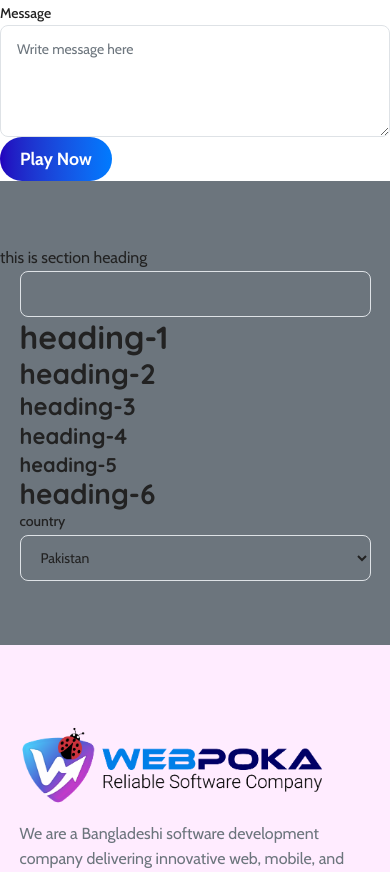
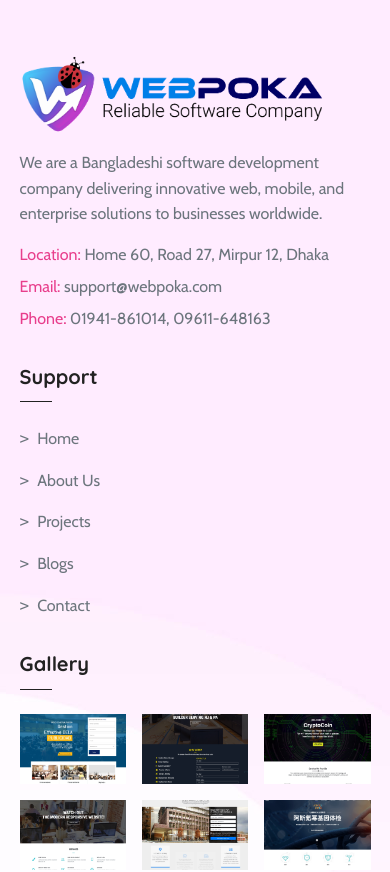
Before and after one commit to dev-nirob1/webpoka-production, a Next.js app: page / in a window 390 px wide. Shown: the part 10460-11332 px from the top of the page. Built offline with nearby package versions, Linux system fonts and the light colour scheme.

Commit message:
page hero

```diff
--- /dev/null
+++ b/src/app/(front)/about/page.js
@@ -0,0 +1,11 @@
+import PageHero from '@/components/widget/PageHero';
+
+const AboutPage = () => {
+    return (
+        <div>
+           <PageHero routeName="About" title="About Us" image="/images/background/about-breadcrumb.avif" />
+        </div>
+    );
+};
+
+export default AboutPage;
--- a/src/app/(front)/page.js
+++ b/src/app/(front)/page.js
@@ -6,17 +6,7 @@ import Testimonials from "@/components/section/Testimonials";
 import Video from "@/components/section/Video";
 import WhyChooseUs from "@/components/section/WhyChooseUs";
 import WorkingProcess from "@/components/section/WorkingProcess";
-import {
-  Button,
-  Container,
-  Heading,
-  Input,
-  Label,
-  Paragraph,
-  Section,
-  Select,
-  Textarea,
-} from "@/components/ui";
+
 
 export default function Home() {
   return (
@@ -28,38 +18,7 @@ export default function Home() {
       <WorkingProcess />
       <Pricing />
       <About />
-      <Testimonials/>
-      <Paragraph>
-        this is paragraph writing a website of software company
-      </Paragraph>
-      <Label>Message</Label>
-      <Textarea placeholder="Write message here"></Textarea>
-      <Button shape="default" className="px-5 py-2">
-        Play Now
-      </Button>
-      <Section className="bg-light">
-        this is section heading
-        <Container>
-          <Input type="password" />
-
-          <Heading as={1}>heading-1</Heading>
-          <Heading as={2}>heading-2</Heading>
-          <Heading as={3}>heading-3</Heading>
-          <Heading as={4}>heading-4</Heading>
-          <Heading as={5}>heading-5</Heading>
-          <Heading as={6}>heading-6</Heading>
-
-          <Select
-            label="country"
-            options={[
-              { value: "pakistan", label: "Pakistan" },
-              { value: "india", label: "India" },
-              { value: "uk", label: "UK" },
-            ]}
-            placeholder="Select country"
-          ></Select>
-        </Container>
-      </Section>
+      <Testimonials />
     </div>
   );
 }
--- a/src/components/common/Footer.jsx
+++ b/src/components/common/Footer.jsx
@@ -119,8 +119,8 @@ const Footer = () => {
                 <Image
                   src={img.image}
                   alt="gallery image"
-                  height={70}
-                  width={70}
+                  height={300}
+                  width={300}
                   className="h-17.5 w-full object-cover"
                 />
               </div>
--- /dev/null
+++ b/src/components/widget/PageHero.jsx
@@ -0,0 +1,37 @@
+"use client";
+
+import Link from "next/link";
+import Image from "next/image";
+import { useParams } from "next/navigation";
+
+const PageHero = ({ routeName, title, image }) => {
+  const params = useParams();
+  const slug = params?.slug;
+
+  return (
+    <section className="relative z-0 flex h-[45vh] items-end justify-center overflow-hidden pb-20 text-white md:h-[60vh]">
+      <Image
+        src={image}
+        alt="breadcrumb background"
+        fill
+        className="z-0 object-cover"
+      />
+      <div className="absolute inset-0 z-[1] bg-gradient-to-b from-secondary/15 to-secondary/25" />
+
+      <div className="relative z-[2] container mx-auto px-4 sm:px-6 lg:px-8">
+        <h1 className="mb-2 text-center text-4xl font-bold">{title}</h1>
+        <ul className="flex items-center justify-center gap-4 text-base md:text-xl [&_li:not(:last-child)]:after:pl-4 [&_li:not(:last-child)]:after:font-mono [&_li:not(:last-child)]:after:content-['>']">
+          <li>
+            <Link href="/" className="transition-all duration-300 ease-in-out hover:text-secondary">
+              Home
+            </Link>
+          </li>
+          <li>{routeName}</li>
+          {slug && <li className="hidden md:inline">{slug}</li>}
+        </ul>
+      </div>
+    </section>
+  );
+};
+
+export default PageHero;
```
